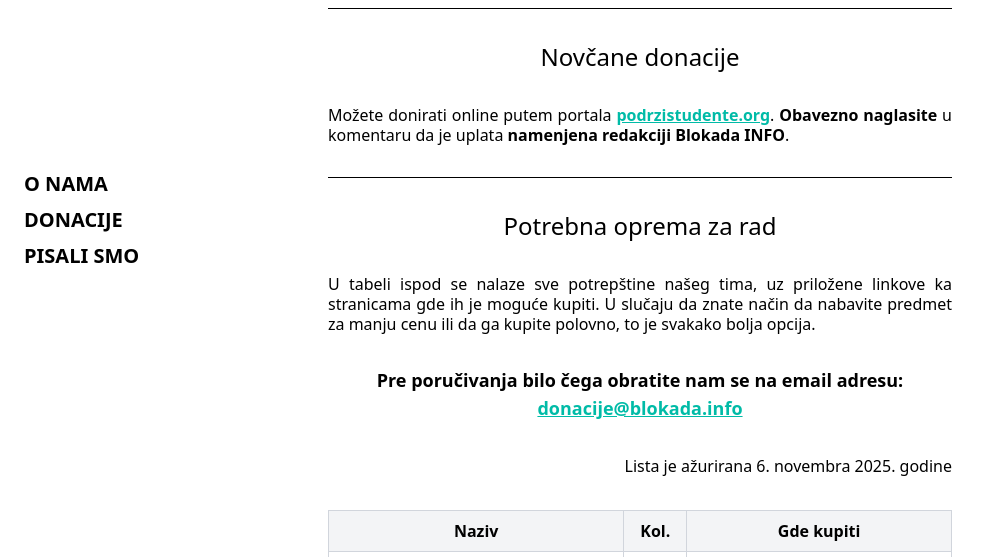
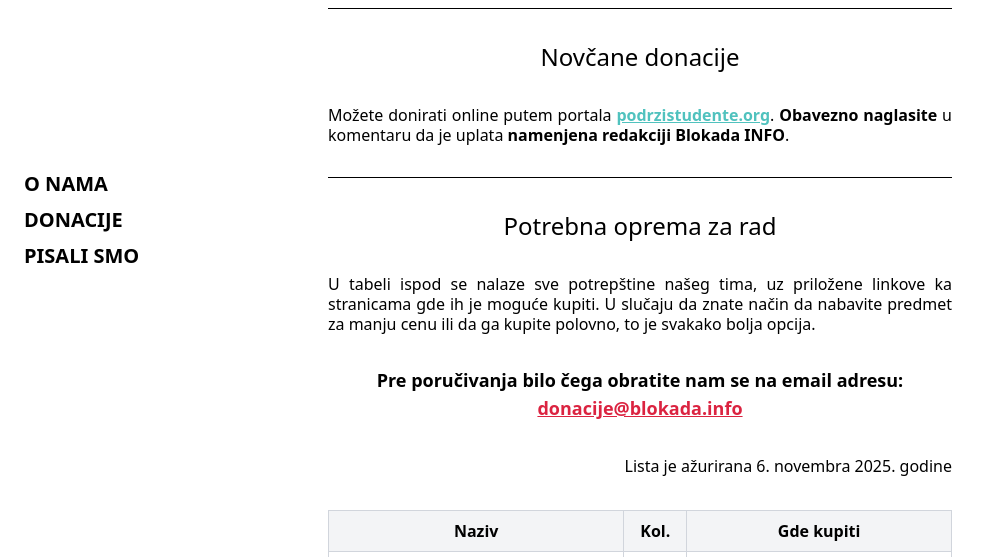
Before and after one commit to blokadainfo/website, an Astro site: page /donacije in a window 1280 px wide. Shown: the part 180-737 px from the top of the page, without its empty margins (0-990 px from the left). Built offline with nearby package versions, Linux system fonts and the light colour scheme; Astro itself is replaced by a stand-in of ours.

Commit message:
fix(donations): colors

```diff
--- a/src/components/custom/donations/donations.svelte
+++ b/src/components/custom/donations/donations.svelte
@@ -20,7 +20,7 @@
   </p> -->
   <p class="hyphens-auto leading-tight sm:text-justify">
     Možete donirati online putem portala
-    <a href="https://givebutter.com/G2On6l/blokadainfo" class="font-bold text-teal-500 underline"
+    <a href="https://givebutter.com/G2On6l/blokadainfo" class="font-bold text-[#50c2be] underline"
       >podrzistudente.org</a
     >.
     <b>Obavezno naglasite</b> u komentaru da je uplata <b>namenjena redakciji Blokada INFO</b>.
@@ -34,7 +34,8 @@
   </p>
   <p class="text-center text-lg font-bold">
     Pre poručivanja bilo čega obratite nam se na email adresu:
-    <a href="mailto:donacije@blokada.info" class="text-teal-500 underline">donacije@blokada.info</a>
+    <a href="mailto:donacije@blokada.info" class="text-[#db2340] underline">donacije@blokada.info</a
+    >
   </p>
   <span class="text-center font-light sm:text-right">
     Lista je ažurirana {dateToSRB()}
```
